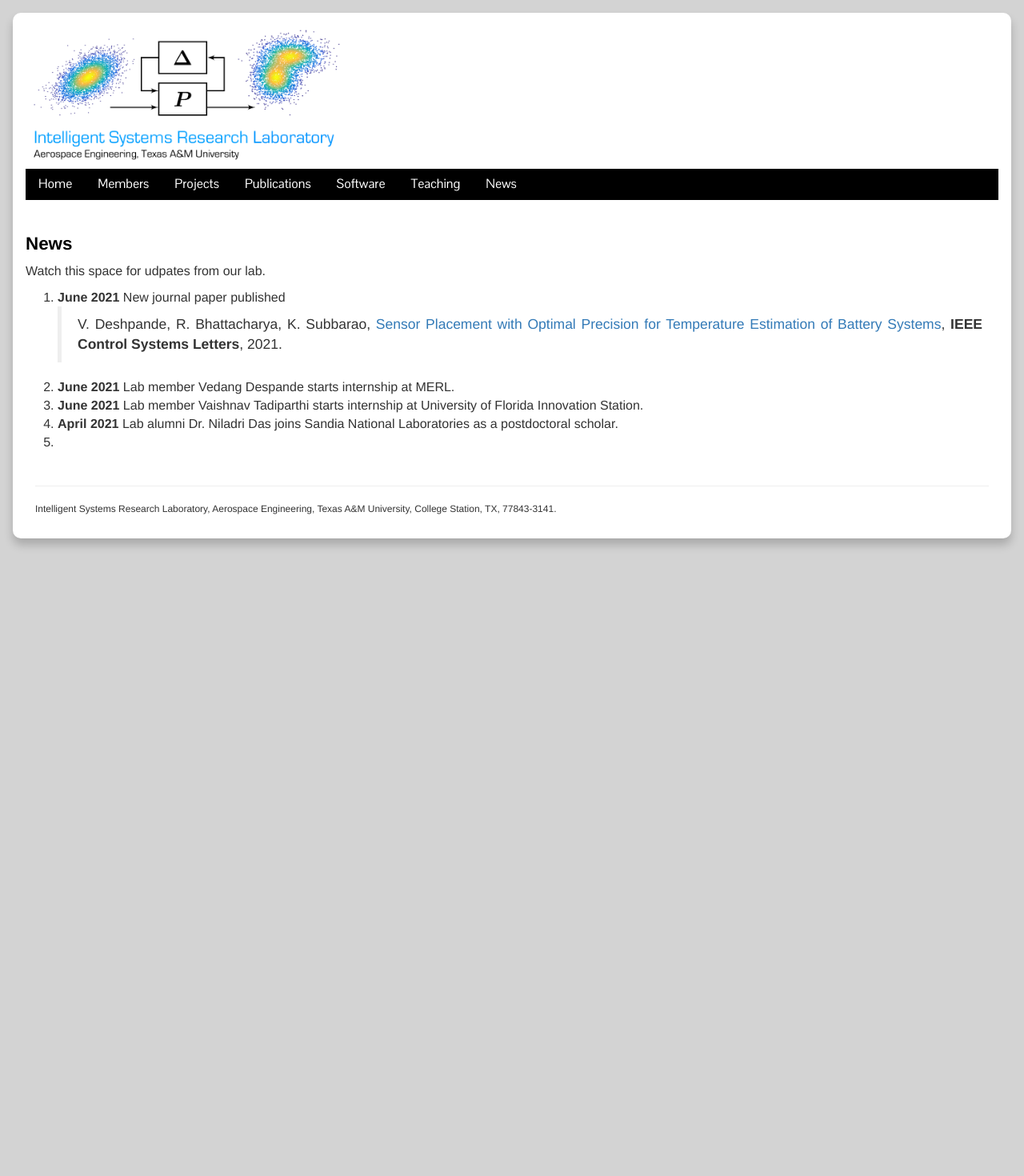
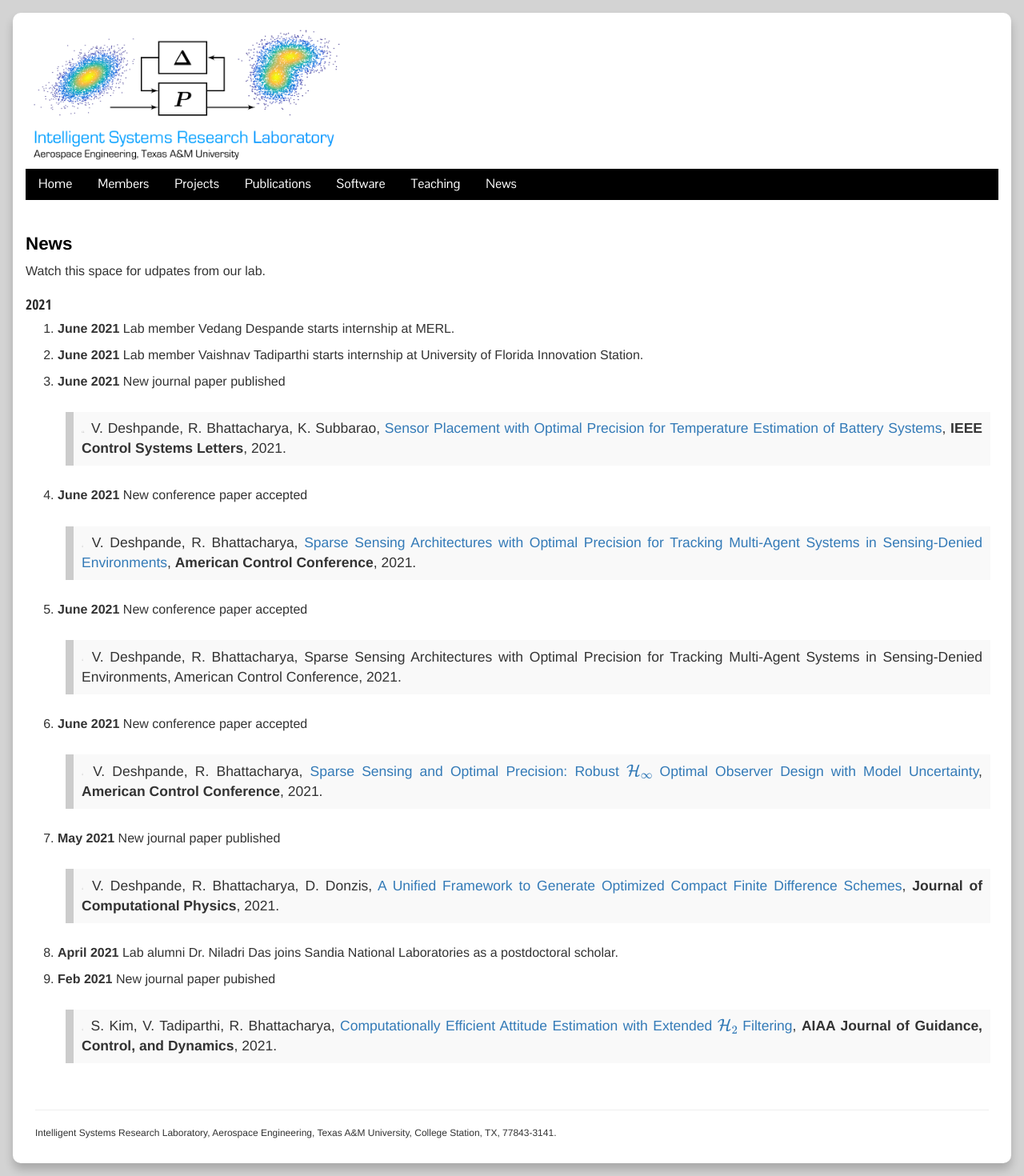
Before and after one commit to isrlab/isrlab.github.io, a Jekyll site: the page built from 07 news.md, in a window 1280 px wide. Shown: the whole page at 80% size. Built offline with Jekyll 4.4.1, drawn with Linux system fonts in a browser that asks for light colours; nearby versions of some CDN libraries; before the commit the page ends 900 px from its top, so only the background shows below that.

Commit message:
New updated

```diff
--- a/07 news.md
+++ b/07 news.md
@@ -6,10 +6,28 @@ permalink: /news.html
 ## News
 Watch this space for udpates from our lab.
 
+### 2021
+
+1. **June 2021** Lab member Vedang Despande starts internship at MERL.
+
+1. **June 2021** Lab member Vaishnav Tadiparthi starts internship at University of Florida Innovation Station.
+
 1. **June 2021** New journal paper published
    > V. Deshpande, R. Bhattacharya, K. Subbarao, [Sensor Placement with Optimal Precision for Temperature Estimation of Battery Systems](https://arxiv.org/pdf/2105.05976.pdf), **IEEE Control Systems Letters**, 2021.
 
-2. **June 2021** Lab member Vedang Despande starts internship at MERL.
-3. **June 2021** Lab member Vaishnav Tadiparthi starts internship at University of Florida Innovation Station.
-4. **April 2021**  Lab alumni Dr. Niladri Das joins Sandia National Laboratories as a postdoctoral scholar.
-5.
+1. **June 2021** New conference paper accepted
+   > V. Deshpande, R. Bhattacharya, [Sparse Sensing Architectures with Optimal Precision for Tracking Multi-Agent Systems in Sensing-Denied Environments](https://arxiv.org/pdf/2103.00739.pdf), **American Control Conference**, 2021.
+
+1. **June 2021** New conference paper accepted
+   > V. Deshpande, R. Bhattacharya, Sparse Sensing Architectures with Optimal Precision for Tracking Multi-Agent Systems in Sensing-Denied Environments, American Control Conference, 2021.
+
+1. **June 2021** New conference paper accepted
+    >V. Deshpande, R. Bhattacharya, [Sparse Sensing and Optimal Precision: Robust $$\mathcal{H}_\infty$$ Optimal Observer Design with Model Uncertainty](https://arxiv.org/pdf/2009.01930.pdf), **American Control Conference**, 2021.
+
+1. **May 2021** New journal paper published
+    >V. Deshpande, R. Bhattacharya, D. Donzis, [A Unified Framework to Generate Optimized Compact Finite Difference Schemes](https://arxiv.org/pdf/1912.07382.pdf), **Journal of Computational Physics**, 2021.
+
+1. **April 2021**  Lab alumni Dr. Niladri Das joins Sandia National Laboratories as a postdoctoral scholar.
+
+1. **Feb 2021** New journal paper pubished
+   >S. Kim, V. Tadiparthi, R. Bhattacharya, [Computationally Efficient Attitude Estimation with Extended $$\mathcal{H}_2$$ Filtering](https://arxiv.org/pdf/2006.14385.pdf), **AIAA Journal of Guidance, Control, and Dynamics**, 2021.
--- a/assets/css/uqLab.css
+++ b/assets/css/uqLab.css
@@ -61,7 +61,6 @@ nav {
 	  font-family: 'Pontano Sans', sans-serif;
 }
 
-
 .card {
   box-shadow: 0 8px 12px 0 rgba(0,0,0,0.2);
   /* transition: 0.3s; */
@@ -72,6 +71,25 @@ nav {
   /* max-width: 1000px; */
 }
 
+blockquote {
+  background: #f9f9f9;
+  border-left: 10px solid #ccc;
+  margin: 1.5em 10px;
+  padding: 0.5em 10px;
+}
+
+blockquote:before {
+  color: #ccc;
+  content: open-quote;
+  font-size: 8pt;
+  line-height: 0.1em;
+  margin-right: 0.25em;
+  vertical-align: -0.4em;
+}
+
+blockquote p {
+  display: inline;
+}
 
 /* Add rounded corners to the top left and the top right corner of the image */
 /* img {
```
